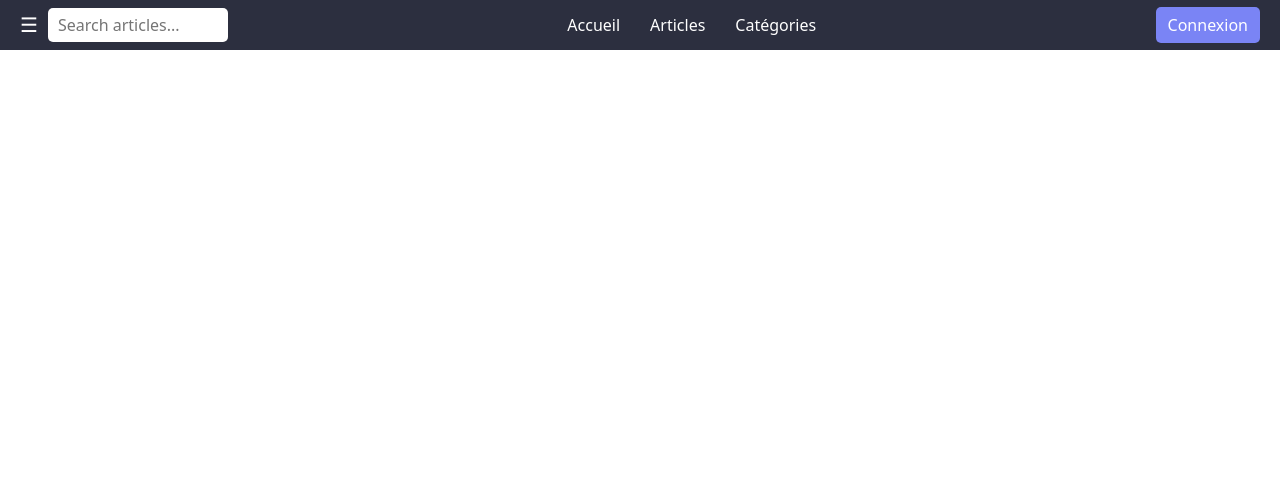
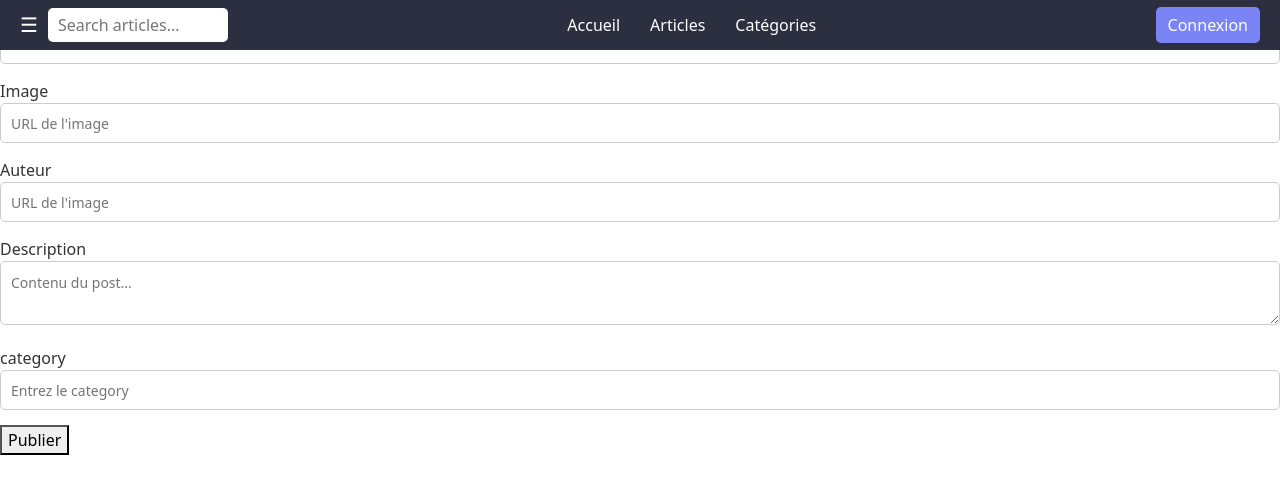
Before and after one commit to Ouanda-amine/Blog-App, an Angular app: page /create in a window 1280 px wide. Before the commit this address led to /. Shown: the top 494 px of the page. Built offline with nearby package versions, Linux system fonts and the light colour scheme.

Commit message:
creat article

```diff
--- a/db.json
+++ b/db.json
@@ -1,42 +1,46 @@
 {
   "posts": [
-
     {
-      "id": 1,
+      "id": "1",
       "titre": "blessure de dani olmo",
       "auteur": "Marca",
-      "image" : "olmo.jpg",
-      "categorie" : "football",
-      "discription" : "dani ne sera pas disponible dans le clisico en raison du blessure"
+      "image": "olmo.jpg",
+      "categorie": "football",
+      "discription": "dani ne sera pas disponible dans le clisico en raison du blessure"
     },
     {
-      "id": 2,
+      "id": "2",
       "titre": "Miami G-P",
       "auteur": "SkyNews",
-      "image" : "jocovic.jpg",
-      "categorie" : "Tennis",
-      "discription" : "novac jocovic est pret pour miami grand prix qui va commencer le mois prochaine ,  "
-
+      "image": "jocovic.jpg",
+      "categorie": "Tennis",
+      "discription": "novac jocovic est pret pour miami grand prix qui va commencer le mois prochaine ,  "
     },
     {
-      "id": 3,
+      "id": "3",
       "titre": "Harden on fire",
       "auteur": "NBA",
-      "image" : "james-harden.jpg",
-      "categorie" : "Basketball",
-      "discription" : "novac jocovic est pret pour miami grand prix qui va commencer le mois prochaine ,  "
-
+      "image": "james-harden.jpg",
+      "categorie": "Basketball",
+      "discription": "novac jocovic est pret pour miami grand prix qui va commencer le mois prochaine ,  "
+    },
+    {
+      "id": "1f5d",
+      "titre": "roror",
+      "auteur": "amine",
+      "image": "aaaaaaaaaaaa",
+      "categorie": "football",
+      "discription": "lnzdcodbcioencioecbeicerocnreoceocberocberuio"
     }
-
   ],
   "comments": [
     {
-      "id": 1,
+      "id": "1",
       "body": "Great post!",
       "postId": 1
     },
     {
-      "id": 2,
+      "id": "2",
       "body": "Informative!",
       "postId": 2
     }
--- a/src/app/app.component.html
+++ b/src/app/app.component.html
@@ -11,7 +11,7 @@
   </div>
 
   <div class="navbar-right">
-    <button class="login-btn">Connexion</button>
+    <button class="login-btn" routerLink="create">Connexion</button>
   </div>
 </nav>
 
--- a/src/app/app.component.ts
+++ b/src/app/app.component.ts
@@ -1,9 +1,9 @@
 import { Component } from '@angular/core';
-import { RouterOutlet } from '@angular/router';
+import {RouterLink, RouterOutlet} from '@angular/router';
 
 @Component({
   selector: 'app-root',
-  imports: [RouterOutlet],
+  imports: [RouterOutlet, RouterLink],
   templateUrl: './app.component.html',
   styleUrl: './app.component.css'
 })
--- a/src/app/app.routes.ts
+++ b/src/app/app.routes.ts
@@ -1,7 +1,9 @@
 import { Routes } from '@angular/router';
 import {AccueilComponent} from './accueil/accueil.component';
+import {CreateComponent} from './create/create.component';
 
 export const routes: Routes = [
   {path : "" , component : AccueilComponent},
-  {path : "accueil" , component : AccueilComponent}
+  {path : "accueil" , component : AccueilComponent},
+  {path : "create" , component : CreateComponent}
 ];
--- a/src/app/create/create.component.html
+++ b/src/app/create/create.component.html
@@ -1,36 +1,28 @@
-<div class="form-card">
-  <h2>Ajouter Nouveau Contenu</h2>
-  <form action="#" method="POST">
+<form (ngSubmit)="create()" #postForm="ngForm">
   <div class="form-group">
-      <label for="titre">Titre</label>
-      <input type="text" id="titre" name="titre" placeholder="Entrez le titre" required>
+    <label for="postTitle">Titre du post</label>
+    <input type="text" id="postTitle" name="title" [(ngModel)]="data.titre" placeholder="Entrez le titre" required>
+  </div>
+
+  <div class="form-group">
+    <label for="postImage">Image</label>
+    <input type="text" id="postImage" name="image" [(ngModel)]="data.image" placeholder="URL de l'image">
   </div>
 
   <div class="form-group">
     <label for="auteur">Auteur</label>
-      <input type="text" id="auteur" name="auteur" placeholder="Entrez le nom de l'auteur" required>
+    <input type="text" id="auteur" name="aut" [(ngModel)]="data.auteur" placeholder="URL de l'image">
   </div>
 
   <div class="form-group">
-      <label for="image">Image</label>
-      <input type="url" id="image" name="image" placeholder="URL de l'image" required>
+    <label for="postDescription">Description</label>
+    <textarea id="postDescription" name="description" [(ngModel)]="data.discription" placeholder="Contenu du post..."
+              required></textarea>
+  </div>
+  <div class="form-group">
+    <label for="category">category</label>
+    <input type="text" id="category" name="category" [(ngModel)]="data.categorie" placeholder="Entrez le category" required>
   </div>
 
-    <div class="form-group">
-      <label for="categorie">Catégorie</label>
-      <select id="categorie" name="categorie" required>
-        <option value="sports">Sports</option>
-        <option value="technology">Technologie</option>
-        <option value="lifestyle">Lifestyle</option>
-        <option value="entertainment">Divertissement</option>
-      </select>
-    </div>
-
-    <div class="form-group">
-      <label for="description">Description</label>
-      <textarea id="description" name="description" rows="4" placeholder="Entrez une description" required></textarea>
-    </div>
-
-    <button type="submit" class="submit-btn">Ajouter le contenu</button>
+  <button type="submit">Publier</button>
 </form>
-</div>
--- a/src/app/create/create.component.ts
+++ b/src/app/create/create.component.ts
@@ -1,15 +1,18 @@
 import { Component } from '@angular/core';
 import {PostServiceService} from '../post-service.service';
 import {Router} from '@angular/router';
+import {FormsModule} from '@angular/forms';
 
 @Component({
   selector: 'app-create',
-  imports: [],
+  imports: [
+    FormsModule
+  ],
   templateUrl: './create.component.html',
   styleUrl: './create.component.css'
 })
 export class CreateComponent {
-  fdata ={
+  data ={
     titre: "",
     auteur: "",
     image : "",
@@ -23,7 +26,7 @@ export class CreateComponent {
 
 
   create(){
-    this.service.createPost(this.fdata).subscribe({
+    this.service.createPost(this.data).subscribe({
       next:(data)=>{
         this.router.navigate(['/accueil'])
       }
```
Lines whose indentation alone changed are shown as unchanged.
